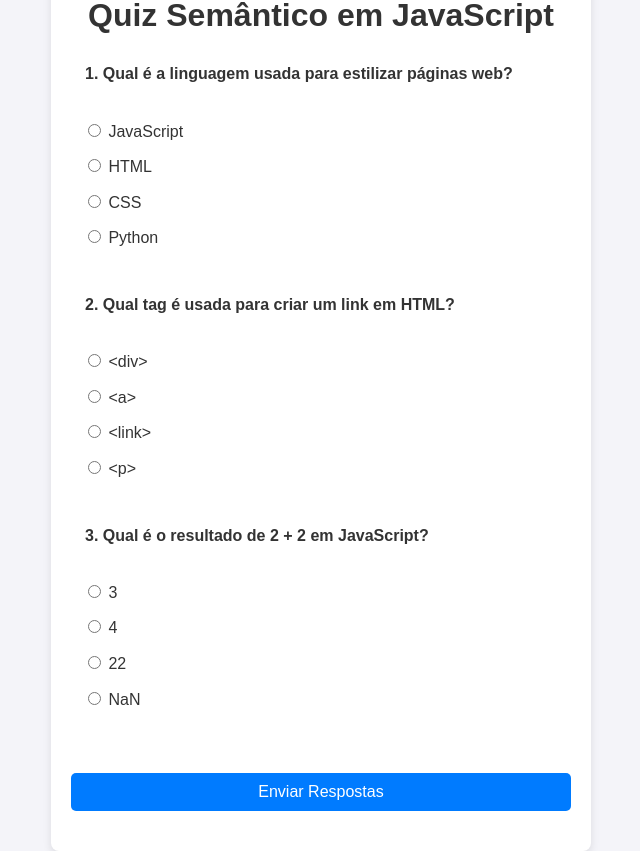
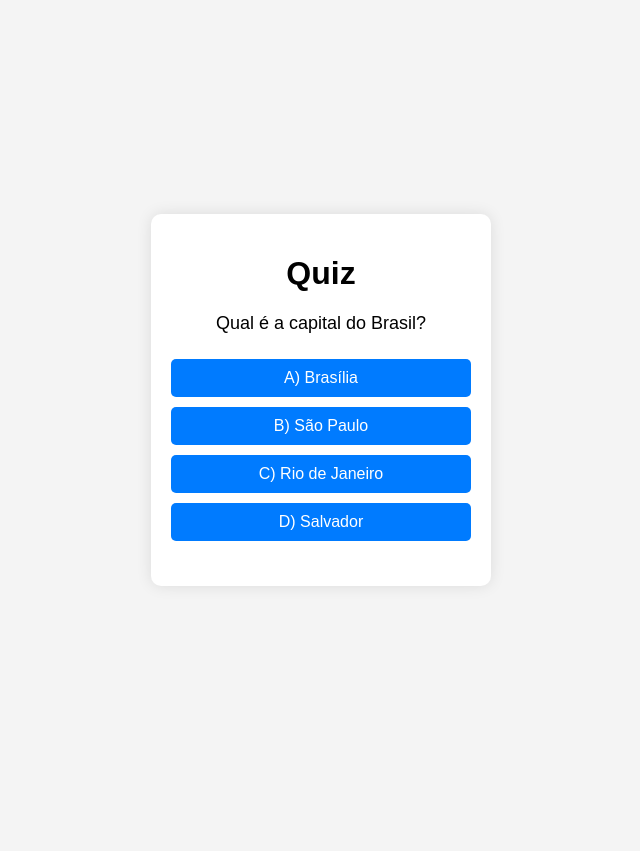
Before and after one commit to Eliasfr01/quiz-Js, a plain HTML site: page src/index.html in a window 1280 px wide. Shown: the whole page, without its empty margins (319-959 px from the left). After the commit the page ends 800 px from the top, so only its background shows below. Drawn offline with Linux system fonts and the light colour scheme.

Commit message:
refactor: new squema

```diff
--- a/src/index.html
+++ b/src/index.html
@@ -1,53 +1,34 @@
 <!DOCTYPE html>
-<html lang="en">
+<html lang="pt-BR">
 <head>
     <meta charset="UTF-8">
     <meta name="viewport" content="width=device-width, initial-scale=1.0">
-  <title>Quiz Semântico em JavaScript</title>
+    <title>Quiz Dinâmico</title>
     <link rel="stylesheet" href="./styles/styles.css">
-  <script src="./js/script.js"></script>
+    <script src="./js/script.js" defer></script> <!-- Usando defer para garantir que o JS carregue após o HTML -->
 </head>
 <body>
+
     <main class="quiz-container">
         <header>
-      <h1>Quiz Semântico em JavaScript</h1>
+            <h1>Quiz</h1>
         </header>
-    <section id="quiz">
-      <form>
-        <fieldset>
-          <legend>1. Qual é a linguagem usada para estilizar páginas web?</legend>
-          <ul class="answers">
-            <li><label><input type="radio" name="q1" value="a"> JavaScript</label></li>
-            <li><label><input type="radio" name="q1" value="b"> HTML</label></li>
-            <li><label><input type="radio" name="q1" value="c"> CSS</label></li>
-            <li><label><input type="radio" name="q1" value="d"> Python</label></li>
-          </ul>
-        </fieldset>
 
-        <fieldset>
-          <legend>2. Qual tag é usada para criar um link em HTML?</legend>
-          <ul class="answers">
-            <li><label><input type="radio" name="q2" value="a"> &lt;div&gt;</label></li>
-            <li><label><input type="radio" name="q2" value="b"> &lt;a&gt;</label></li>
-            <li><label><input type="radio" name="q2" value="c"> &lt;link&gt;</label></li>
-            <li><label><input type="radio" name="q2" value="d"> &lt;p&gt;</label></li>
-          </ul>
-        </fieldset>
+        <section class="question-box">
+            <p id="question">Qual é a capital do Brasil?</p>
+        </section>
 
-        <fieldset>
-          <legend>3. Qual é o resultado de 2 + 2 em JavaScript?</legend>
-          <ul class="answers">
-            <li><label><input type="radio" name="q3" value="a"> 3</label></li>
-            <li><label><input type="radio" name="q3" value="b"> 4</label></li>
-            <li><label><input type="radio" name="q3" value="c"> 22</label></li>
-            <li><label><input type="radio" name="q3" value="d"> NaN</label></li>
-          </ul>
-        </fieldset>
-        <button id="submit" type="button">Enviar Respostas</button>
-      </form>
-      <div id="result"></div>
+        <section class="options">
+            <button class="option" onclick="checkAnswer('A')">A) Brasília</button>
+            <button class="option" onclick="checkAnswer('B')">B) São Paulo</button>
+            <button class="option" onclick="checkAnswer('C')">C) Rio de Janeiro</button>
+            <button class="option" onclick="checkAnswer('D')">D) Salvador</button>
         </section>
+
+        <footer>
+            <div id="feedback"></div>
+        </footer>
     </main>
-  <script src="script.js"></script>
+
 </body>
 </html>
--- a/src/js/script.js
+++ b/src/js/script.js
@@ -1,24 +1,49 @@
+const questions = [
+  {
+      question: "Qual é a capital do Brasil?",
+      options: ["Brasília", "São Paulo", "Rio de Janeiro", "Salvador"],
+      correctAnswer: "A"
+  },
+  {
+      question: "Qual é o maior planeta do sistema solar?",
+      options: ["Terra", "Júpiter", "Saturno", "Marte"],
+      correctAnswer: "B"
+  },
+  {
+      question: "Quem escreveu 'Dom Casmurro'?",
+      options: ["Machado de Assis", "José de Alencar", "Clarice Lispector", "Graciliano Ramos"],
+      correctAnswer: "A"
+  }
+];
 
-const correctAnswers = {
-    q1: "c",
-    q2: "b",
-    q3: "b"
-  };
+let currentQuestionIndex = 0;
 
+function loadQuestion() {
+  const currentQuestion = questions[currentQuestionIndex];
+  document.getElementById("question").textContent = currentQuestion.question;
+  const buttons = document.querySelectorAll(".option");
+  buttons.forEach((button, index) => {
+      button.textContent = `${String.fromCharCode(65 + index)}) ${currentQuestion.options[index]}`;
+  });
+  document.getElementById("feedback").textContent = ''; // Limpa o feedback de resposta
+}
 
-  document.getElementById("submit").addEventListener("click", function () {
-    let score = 0;
-    const totalQuestions = Object.keys(correctAnswers).length;
+function checkAnswer(selectedOption) {
+  const currentQuestion = questions[currentQuestionIndex];
+  const feedback = document.getElementById("feedback");
 
+  if (selectedOption === currentQuestion.correctAnswer) {
+      feedback.textContent = "Resposta correta!";
+  } else {
+      feedback.textContent = "Resposta errada. Tente novamente!";
+  }
 
-    for (let question in correctAnswers) {
-      const selectedOption = document.querySelector(`input[name="${question}"]:checked`);
-      if (selectedOption && selectedOption.value === correctAnswers[question]) {
-        score++;
-      }
-    }
+  // Mudar a pergunta após 2 segundos
+  setTimeout(() => {
+      currentQuestionIndex = (currentQuestionIndex + 1) % questions.length;
+      loadQuestion();
+  }, 2000);
+}
 
-
-    const resultElement = document.getElementById("result");
-    resultElement.textContent = `Você acertou ${score} de ${totalQuestions} perguntas!`;
-  });
+// Inicia o quiz com a primeira pergunta
+loadQuestion();
--- a/src/styles/styles.css
+++ b/src/styles/styles.css
@@ -1,67 +1,45 @@
 body {
   font-family: Arial, sans-serif;
-    line-height: 1.6;
-    margin: 0;
-    padding: 0;
-    background-color: #f4f4f9;
-    color: #333;
   display: flex;
   justify-content: center;
   align-items: center;
   height: 100vh;
+  background-color: #f4f4f4;
+  margin: 0;
 }
 
 .quiz-container {
-    background: #fff;
+  text-align: center;
+  background-color: #fff;
   padding: 20px;
-    border-radius: 8px;
-    box-shadow: 0 4px 8px rgba(0, 0, 0, 0.1);
-    max-width: 500px;
-    width: 100%;
+  border-radius: 10px;
+  box-shadow: 0 0 15px rgba(0, 0, 0, 0.1);
+  width: 300px;
 }
 
-  h1 {
-    text-align: center;
-    margin-bottom: 20px;
+.question-box p {
+  font-size: 18px;
+  margin: 20px 0;
 }
 
-  fieldset {
+.options button {
+  width: 100%;
+  padding: 10px;
+  margin: 5px 0;
+  font-size: 16px;
+  cursor: pointer;
   border: none;
-    margin: 15px 0;
+  border-radius: 5px;
+  background-color: #007BFF;
+  color: #fff;
 }
 
-  legend {
-    font-weight: bold;
-    margin-bottom: 10px;
+.options button:hover {
+  background-color: #0056b3;
 }
 
-  .answers {
-    list-style-type: none;
-    padding: 0;
+#feedback {
+  margin-top: 20px;
+  font-size: 18px;
+  font-weight: bold;
 }
-
-  .answers li {
-    margin: 10px 0;
-  }
-
-  button {
-    background: #007BFF;
-    color: white;
-    border: none;
-    padding: 10px 15px;
-    border-radius: 5px;
-    cursor: pointer;
-    font-size: 16px;
-    margin-top: 20px;
-    width: 100%;
-  }
-
-  button:hover {
-    background: #0056b3;
-  }
-
-  #result {
-    margin-top: 20px;
-    font-weight: bold;
-    text-align: center;
-  }
```
Lines whose indentation alone changed are shown as unchanged.
